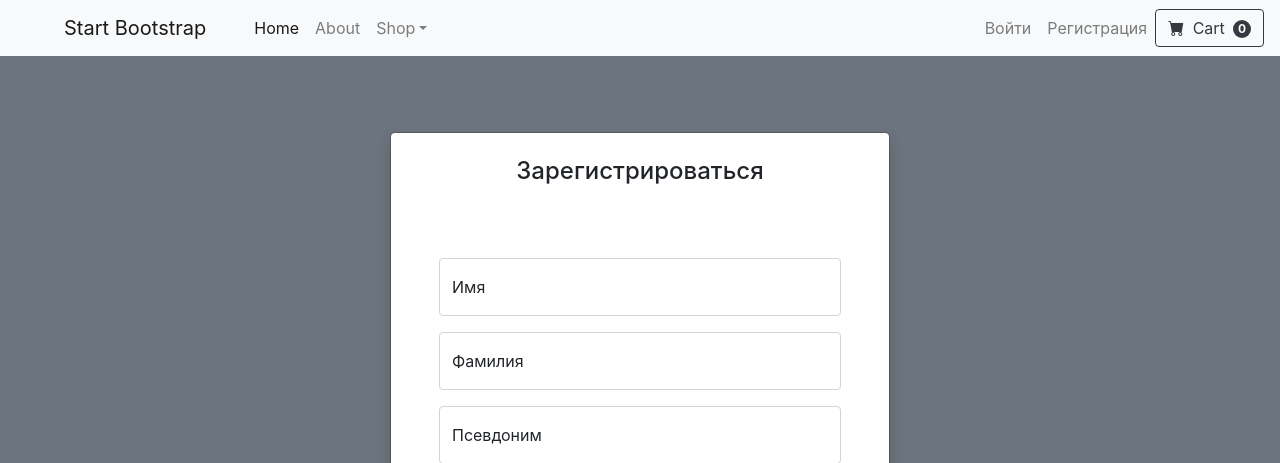
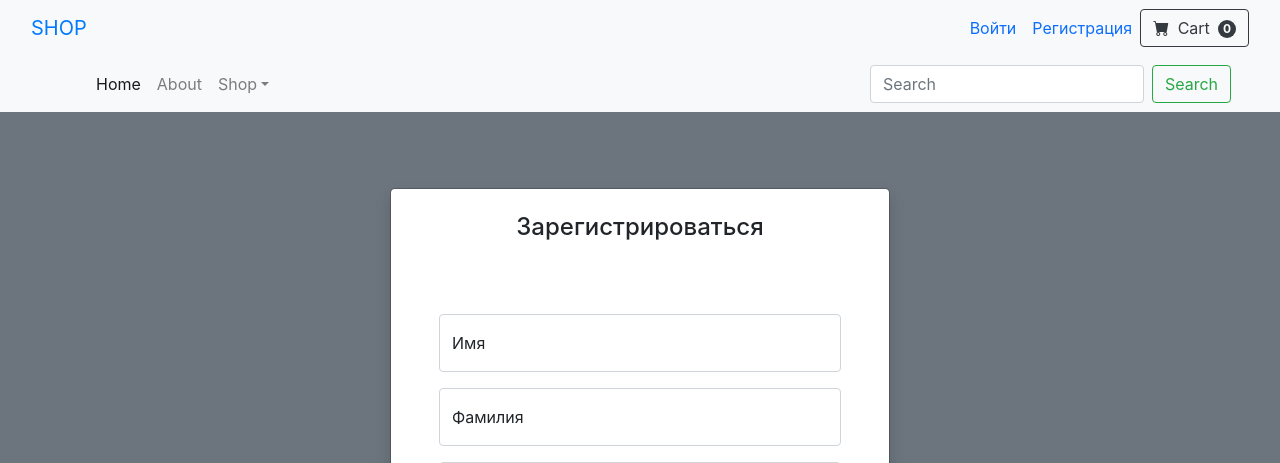
Before and after one commit to Amankaium/50k-python5-shop, a Django app: page /accounts/register/ in a window 1280 px wide. Shown: the top 463 px of the page. Run offline with Django 4.2, Linux system fonts and the light colour scheme; some libraries are stand-ins or nearby versions.

Commit message:
added changes to base page

```diff
--- a/shop/templates/includs/base.html
+++ b/shop/templates/includs/base.html
@@ -20,8 +20,6 @@
         <script src="https://cdn.jsdelivr.net/npm/popper.js@1.16.1/dist/umd/popper.min.js" integrity="sha384-9/reFTGAW83EW2RDu2S0VKaIzap3H66lZH81PoYlFhbGU+6BZp6G7niu735Sk7lN" crossorigin="anonymous"></script>
         <script src="https://cdn.jsdelivr.net/npm/bootstrap@4.6.1/dist/js/bootstrap.min.js" integrity="sha384-VHvPCCyXqtD5DqJeNxl2dtTyhF78xXNXdkwX1CZeRusQfRKp+tA7hAShOK/B/fQ2" crossorigin="anonymous"></script>
 
-
-
         <!-- External CSS libraries -->
         <link rel="apple-touch-icon" href="/docs/5.1/assets/img/favicons/apple-touch-icon.png" sizes="180x180">
         <link rel="icon" href="/docs/5.1/assets/img/favicons/favicon-32x32.png" sizes="32x32" type="image/png">
@@ -33,40 +31,17 @@
         <!-- <link href="css/styles.css" rel="stylesheet" /> -->
     </head>
     <body>
-        <!-- Navigation-->
-        <nav class="navbar navbar-expand-lg navbar-light bg-light">
-            <div class="container px-4 px-lg-5">
-                <a class="navbar-brand" href="#!">Start Bootstrap</a>
-                <button class="navbar-toggler" type="button" data-bs-toggle="collapse" data-bs-target="#navbarSupportedContent" aria-controls="navbarSupportedContent" aria-expanded="false" aria-label="Toggle navigation"><span class="navbar-toggler-icon"></span></button>
-                <div class="collapse navbar-collapse" id="navbarSupportedContent">
-                    <ul class="navbar-nav me-auto mb-2 mb-lg-0 ms-lg-4">
-                        <li class="nav-item"><a class="nav-link active" aria-current="page" href="{% url 'home' %}">Home</a></li>
-                        <li class="nav-item"><a class="nav-link" href="#!">About</a></li>
-                        <li class="nav-item dropdown">
-                            <a class="nav-link dropdown-toggle" id="navbarDropdown" href="#" role="button" data-bs-toggle="dropdown" aria-expanded="false">Shop</a>
-                            <ul class="dropdown-menu" aria-labelledby="navbarDropdown">
-                                <li><a class="dropdown-item" href="#!">All Products</a></li>
-                                <li><hr class="dropdown-divider" /></li>
-                                <li><a class="dropdown-item" href="#!">Popular Items</a></li>
-                                <li><a class="dropdown-item" href="#!">New Arrivals</a></li>
-                            </ul>
-                        </li>
-
-                    </ul>
+        <!-- Top header start -->
+        <nav class="navbar navbar-expand-lg bg-light">
+            <div class="container-fluid">
+              <a class="navbar-brand" href="{% url 'home' %}" class="text-secondary">SHOP</a>
 
 
-                </div>
-            </div>
-            <div class="navbar-collapse collapse w-100 order-3 dual-collapse2">
 
-            </div>
-            <div class="navbar-collapse collapse w-100 order-3 dual-collapse2">
                 <ul class="navbar-nav ms-auto">
 
                     {% if user.is_authenticated %}
-                    <li class="nav-item">
-                        <li class="align-content-end"><a class="nav-link"  href="{% url 'home' %}">Home</a></li>
-                    </li>
+
                     <li class="nav-item">
                         <li class="align-content-end"><a class="nav-link"  href="javascript:{document.getElementById('logout').submit()}">Выход</a></li>
 
@@ -92,6 +67,42 @@
                         <span class="badge bg-dark text-white ms-1 rounded-pill">0</span>
                     </button>
                 </form>
+              </div>
+            </div>
+          </nav>
+
+<!-- Top header end -->
+        <!-- Navigation-->
+        <nav class="navbar navbar-expand-lg navbar-light bg-light">
+            <div class="container px-4 px-lg-5">
+                <button class="navbar-toggler" type="button" data-bs-toggle="collapse" data-bs-target="#navbarSupportedContent" aria-controls="navbarSupportedContent" aria-expanded="false" aria-label="Toggle navigation"><span class="navbar-toggler-icon"></span></button>
+                <div class="collapse navbar-collapse" id="navbarSupportedContent">
+                    <ul class="navbar-nav me-auto mb-2 mb-lg-0 ms-lg-4">
+                        <li class="nav-item"><a class="nav-link active" aria-current="page" href="{% url 'home' %}">Home</a></li>
+                        <li class="nav-item"><a class="nav-link" href="#!">About</a></li>
+                        <li class="nav-item dropdown">
+                            <a class="nav-link dropdown-toggle" id="navbarDropdown" href="#" role="button" data-bs-toggle="dropdown" aria-expanded="false">Shop</a>
+                            <ul class="dropdown-menu" aria-labelledby="navbarDropdown">
+                                <li><a class="dropdown-item" href="#!">All Products</a></li>
+                                <li><hr class="dropdown-divider" /></li>
+                                <li><a class="dropdown-item" href="#!">Popular Items</a></li>
+                                <li><a class="dropdown-item" href="#!">New Arrivals</a></li>
+                            </ul>
+                        </li>
+
+                    </ul>
+
+
+                </div>
+            </div>
+            <div class="navbar-collapse collapse w-100 order-3 dual-collapse2">
+
+            </div>
+            <div class="navbar-collapse collapse w-100 order-3 dual-collapse2">
+                <form class="d-flex" role="search">
+                    <input class="form-control me-2" type="search" placeholder="Search" aria-label="Search">
+                    <button class="btn btn-outline-success" type="submit">Search</button>
+                  </form>
             </div>
         </nav>
 
```
